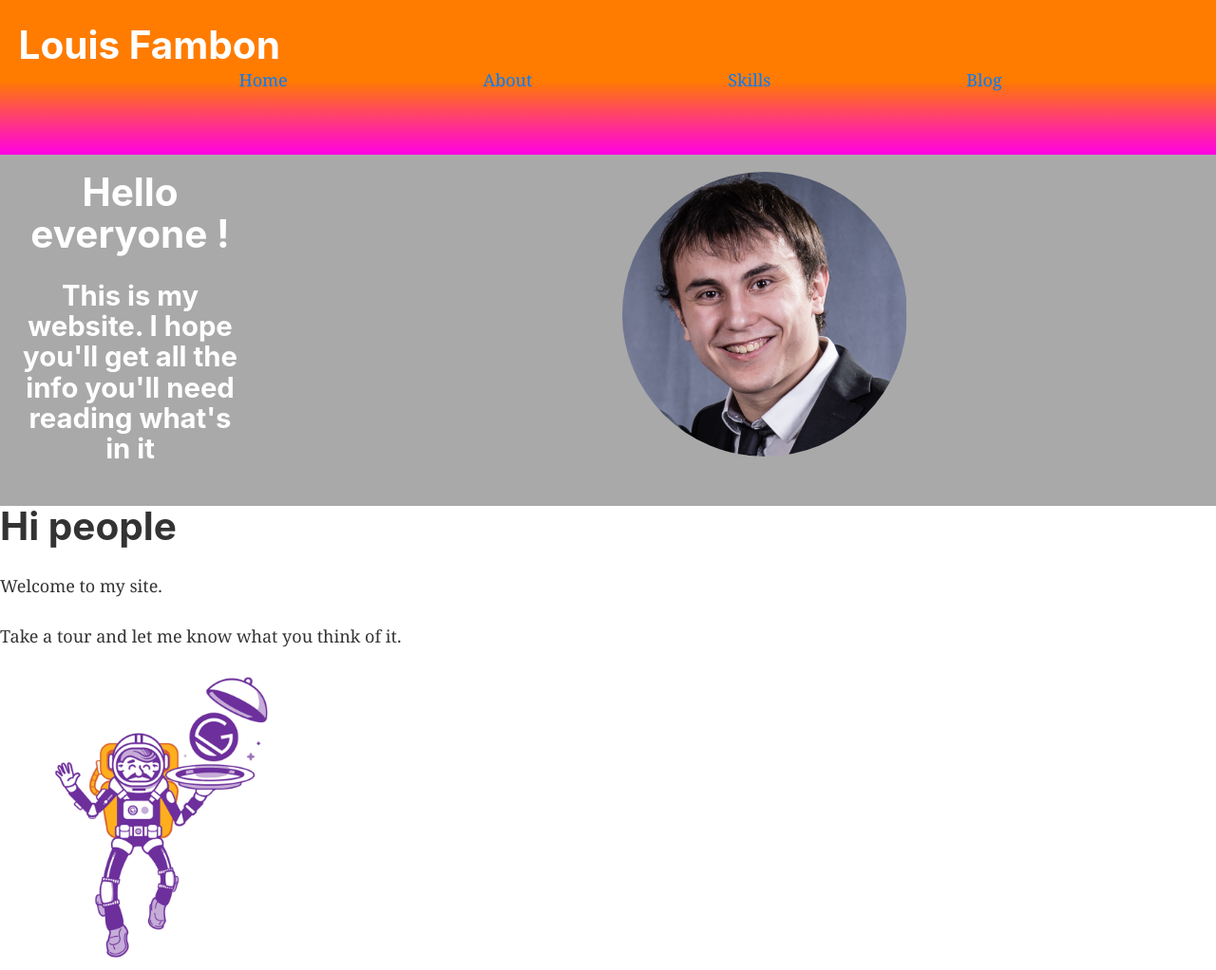
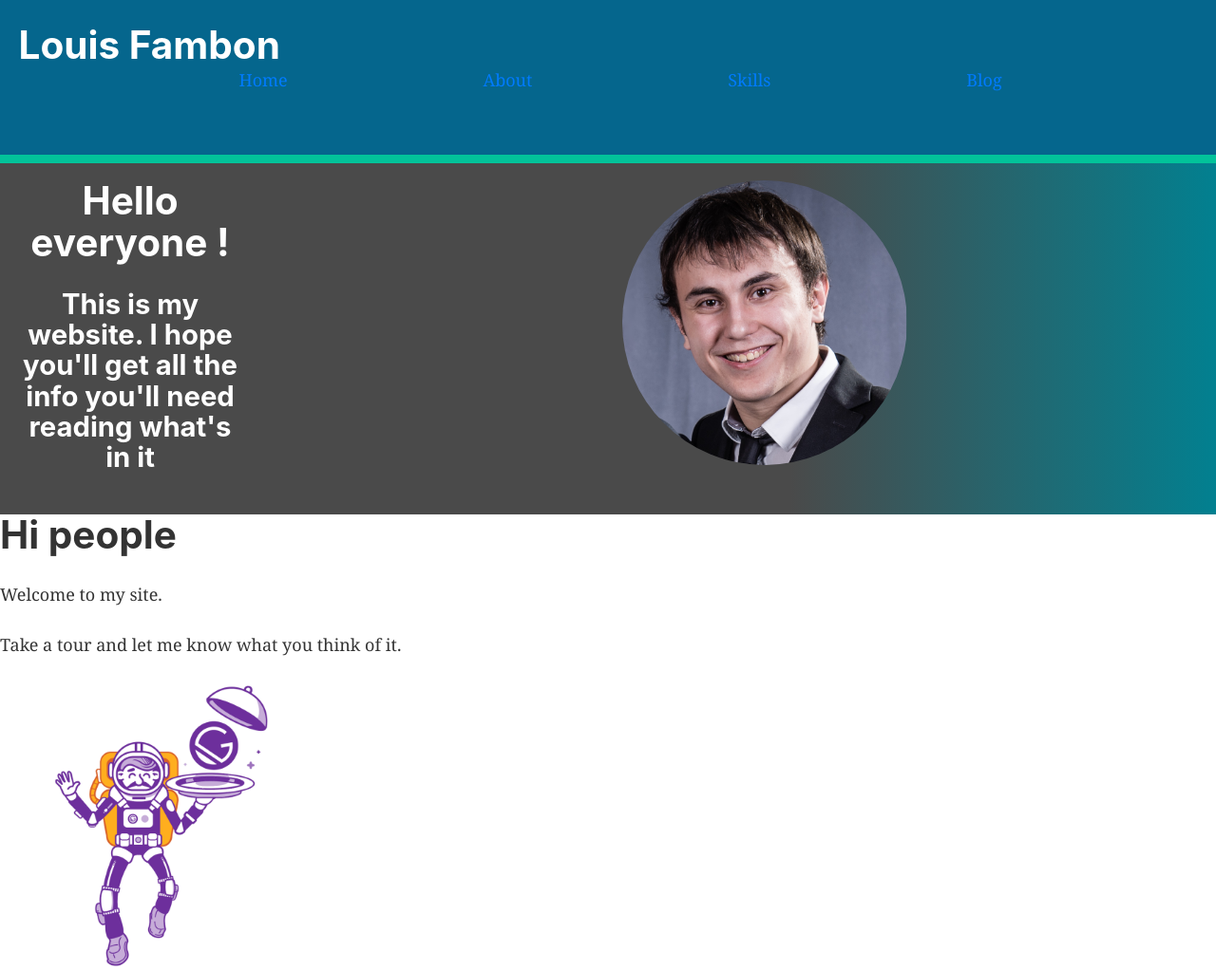
Before and after one commit to Bob-Lander/Personal_website_gatsby, a Gatsby site: page / in a window 1280 px wide. Shown: the top 1022 px of the page at 95% size. Built offline with nearby package versions, Linux system fonts and the light colour scheme; Gatsby itself is replaced by a stand-in of ours.

Commit message:
Color palette chosen

```diff
--- a/src/components/header.js
+++ b/src/components/header.js
@@ -12,6 +12,7 @@ const Header = ({ siteTitle }) => (
       </h1>
       <Menu/>
     </div>
+
   </header>
 )
 
@@ -28,7 +29,10 @@ const divHeader = {
 }
 
 const headerHeader = {
-  background: "linear-gradient(180deg, rgba(255,124,0,1) 52%, rgba(255,0,228,1) 100%)",
+  background: "#05668D",
+  borderBottom: "solid",
+  borderWidth: "0.5em",
+  borderColor: "#02C39A"
 }
 
 Header.propTypes = {
--- a/src/components/intro.js
+++ b/src/components/intro.js
@@ -31,7 +31,7 @@ const Intro = props => (
 const containerIntro = {
     paddingBottom: '1rem',
     paddingTop: '1rem',
-    background: 'darkgray',
+    background: 'linear-gradient(90deg, rgba(74,74,74,1) 65%, rgba(2,128,144,1) 100%)',
     textAlign: 'left',
     color: 'white'
 }
```
